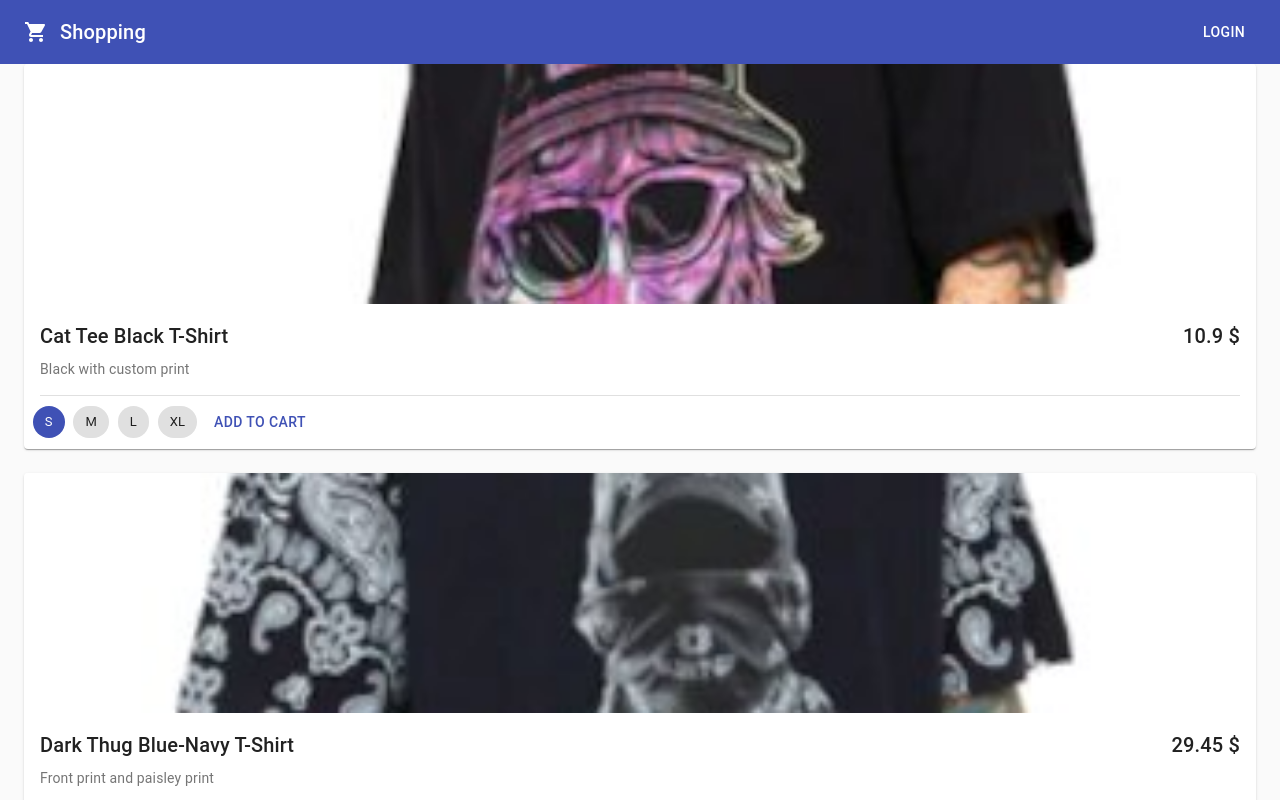
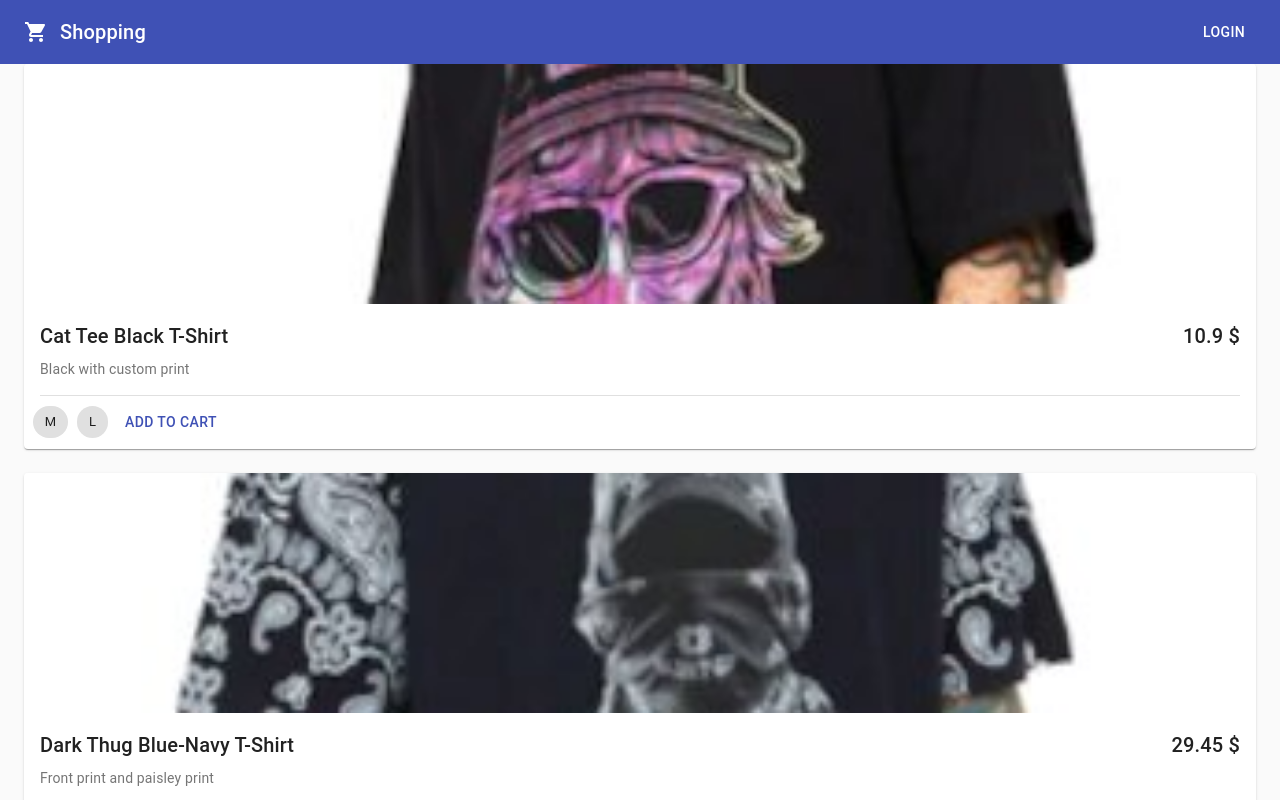
Before and after one commit to VirgilChen97/shopping-cart, a React (Create React App) app: page / in a window 1280 px wide. Shown: the top 800 px of the page. Built offline with nearby package versions, Linux system fonts and the light colour scheme.

Commit message:
only instock sizes shown

```diff
--- a/public/data/products.json
+++ b/public/data/products.json
@@ -7,7 +7,11 @@
       "price": 10.9,
       "currencyId": "USD",
       "currencyFormat": "$",
-      "isFreeShipping": true
+      "isFreeShipping": true,
+      "s":0,
+      "m":10,
+      "l":10,
+      "xl":0
     },
     "51498472915966370": {
       "sku": 51498472915966370,
@@ -17,7 +21,11 @@
       "price": 29.45,
       "currencyId": "USD",
       "currencyFormat": "$",
-      "isFreeShipping": true
+      "isFreeShipping": true,
+      "s":10,
+      "m":10,
+      "l":10,
+      "xl":0
     },
     "10686354557628304": {
       "sku": 10686354557628304,
@@ -27,7 +35,11 @@
       "price": 9,
       "currencyId": "USD",
       "currencyFormat": "$",
-      "isFreeShipping": true
+      "isFreeShipping": true,
+      "s":10,
+      "m":10,
+      "l":10,
+      "xl":0
     },
     "11033926921508488": {
       "sku": 11033926921508488,
@@ -37,7 +49,11 @@
       "price": 14,
       "currencyId": "USD",
       "currencyFormat": "$",
-      "isFreeShipping": true
+      "isFreeShipping": true,
+      "s":10,
+      "m":10,
+      "l":10,
+      "xl":0
     },
     "39876704341265610": {
       "sku": 39876704341265610,
@@ -47,7 +63,11 @@
       "price": 13.25,
       "currencyId": "USD",
       "currencyFormat": "$",
-      "isFreeShipping": true
+      "isFreeShipping": true,
+      "s":10,
+      "m":10,
+      "l":10,
+      "xl":0
     },
     "10412368723880252": {
       "sku": 10412368723880252,
@@ -57,7 +77,11 @@
       "price": 75,
       "currencyId": "USD",
       "currencyFormat": "$",
-      "isFreeShipping": true
+      "isFreeShipping": true,
+      "s":10,
+      "m":10,
+      "l":10,
+      "xl":0
     },
     "8552515751438644": {
       "sku": 8552515751438644,
@@ -67,7 +91,11 @@
       "price": 10.9,
       "currencyId": "USD",
       "currencyFormat": "$",
-      "isFreeShipping": true
+      "isFreeShipping": true,
+      "s":10,
+      "m":10,
+      "l":10,
+      "xl":0
     },
     "18644119330491310": {
       "sku": 18644119330491310,
@@ -77,7 +105,11 @@
       "price": 10.9,
       "currencyId": "USD",
       "currencyFormat": "$",
-      "isFreeShipping": true
+      "isFreeShipping": true,
+      "s":10,
+      "m":10,
+      "l":10,
+      "xl":0
     },
     "11854078013954528": {
       "sku": 11854078013954528,
@@ -87,7 +119,11 @@
       "price": 14.9,
       "currencyId": "USD",
       "currencyFormat": "$",
-      "isFreeShipping": true
+      "isFreeShipping": true,
+      "s":10,
+      "m":10,
+      "l":10,
+      "xl":0
     },
     "876661122392077": {
       "sku": 876661122392077,
@@ -97,7 +133,11 @@
       "price": 14.9,
       "currencyId": "USD",
       "currencyFormat": "$",
-      "isFreeShipping": true
+      "isFreeShipping": true,
+      "s":10,
+      "m":10,
+      "l":10,
+      "xl":0
     },
     "9197907543445676": {
       "sku": 9197907543445676,
@@ -107,7 +147,11 @@
       "price": 25.9,
       "currencyId": "USD",
       "currencyFormat": "$",
-      "isFreeShipping": false
+      "isFreeShipping": false,
+      "s":10,
+      "m":10,
+      "l":10,
+      "xl":0
     },
     "10547961582846888": {
       "sku": 10547961582846888,
@@ -117,7 +161,11 @@
       "price": 10.9,
       "currencyId": "USD",
       "currencyFormat": "$",
-      "isFreeShipping": false
+      "isFreeShipping": false,
+      "s":10,
+      "m":10,
+      "l":10,
+      "xl":0
     },
     "6090484789343891": {
       "sku": 6090484789343891,
@@ -127,7 +175,11 @@
       "price": 49.9,
       "currencyId": "USD",
       "currencyFormat": "$",
-      "isFreeShipping": true
+      "isFreeShipping": true,
+      "s":10,
+      "m":10,
+      "l":10,
+      "xl":0
     },
     "18532669286405344": {
       "sku": 18532669286405344,
@@ -137,7 +189,11 @@
       "price": 22.5,
       "currencyId": "USD",
       "currencyFormat": "$",
-      "isFreeShipping": true
+      "isFreeShipping": true,
+      "s":10,
+      "m":10,
+      "l":10,
+      "xl":0
     },
     "5619496040738316": {
       "sku": 5619496040738316,
@@ -147,7 +203,11 @@
       "price": 18.7,
       "currencyId": "USD",
       "currencyFormat": "$",
-      "isFreeShipping": false
+      "isFreeShipping": false,
+      "s":10,
+      "m":10,
+      "l":10,
+      "xl":0
     },
     "11600983276356164": {
       "sku": 11600983276356164,
@@ -157,7 +217,11 @@
       "price": 134.9,
       "currencyId": "USD",
       "currencyFormat": "$",
-      "isFreeShipping": true
+      "isFreeShipping": true,
+      "s":10,
+      "m":10,
+      "l":10,
+      "xl":0
     },
     "27250082398145996": {
       "sku": 27250082398145996,
@@ -167,6 +231,10 @@
       "price": 49,
       "currencyId": "USD",
       "currencyFormat": "$",
-      "isFreeShipping": true
+      "isFreeShipping": true,
+      "s":10,
+      "m":10,
+      "l":10,
+      "xl":0
      }
  }
--- a/src/App.js
+++ b/src/App.js
@@ -20,7 +20,7 @@ const App = () => {
 
   useEffect(() => {
     const fetchProducts = async () => {
-      const response = await fetch('./data/products.json');
+      const response = await fetch('/data/products.json');
       const json = await response.json();
       setData(json);
     };
--- a/src/component/ItemCard.js
+++ b/src/component/ItemCard.js
@@ -67,10 +67,13 @@ const ItemCard = ({ cart, setCart, product }) => {
 			</CardContent>
 			<Divider variant="middle" />
 			<CardActions>
-				<Chip onClick={() => { setSize('s') }} className={classes.chip} color={isActivate(size, 's')} label="S" />
-				<Chip onClick={() => { setSize('m') }} className={classes.chip} color={isActivate(size, 'm')} label="M" />
-				<Chip onClick={() => { setSize('l') }} className={classes.chip} color={isActivate(size, 'l')} label="L" />
-				<Chip onClick={() => { setSize('xl') }} className={classes.chip} color={isActivate(size, 'xl')} label="XL" />
+				{['s','m','l','xl'].map(choose => {
+					console.log(product)
+					if(product[choose] > 0){
+						return <Chip onClick={() => { setSize(choose) }} className={classes.chip} color={isActivate(size, choose)} label={choose.toUpperCase()} />
+					}
+				})
+				}
 				<Button color="primary" onClick={()=>{addItems()}}>Add to cart</Button>
 			</CardActions>
 		</Card>
```
